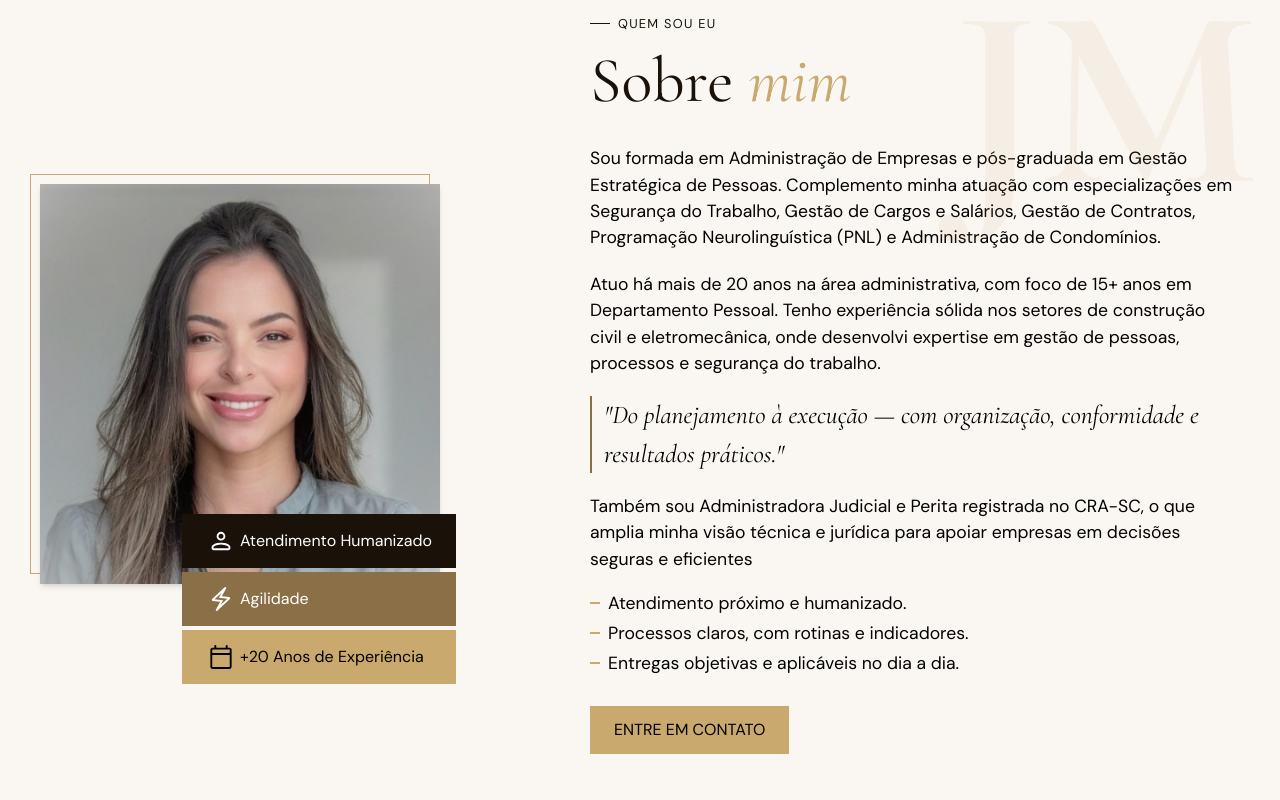
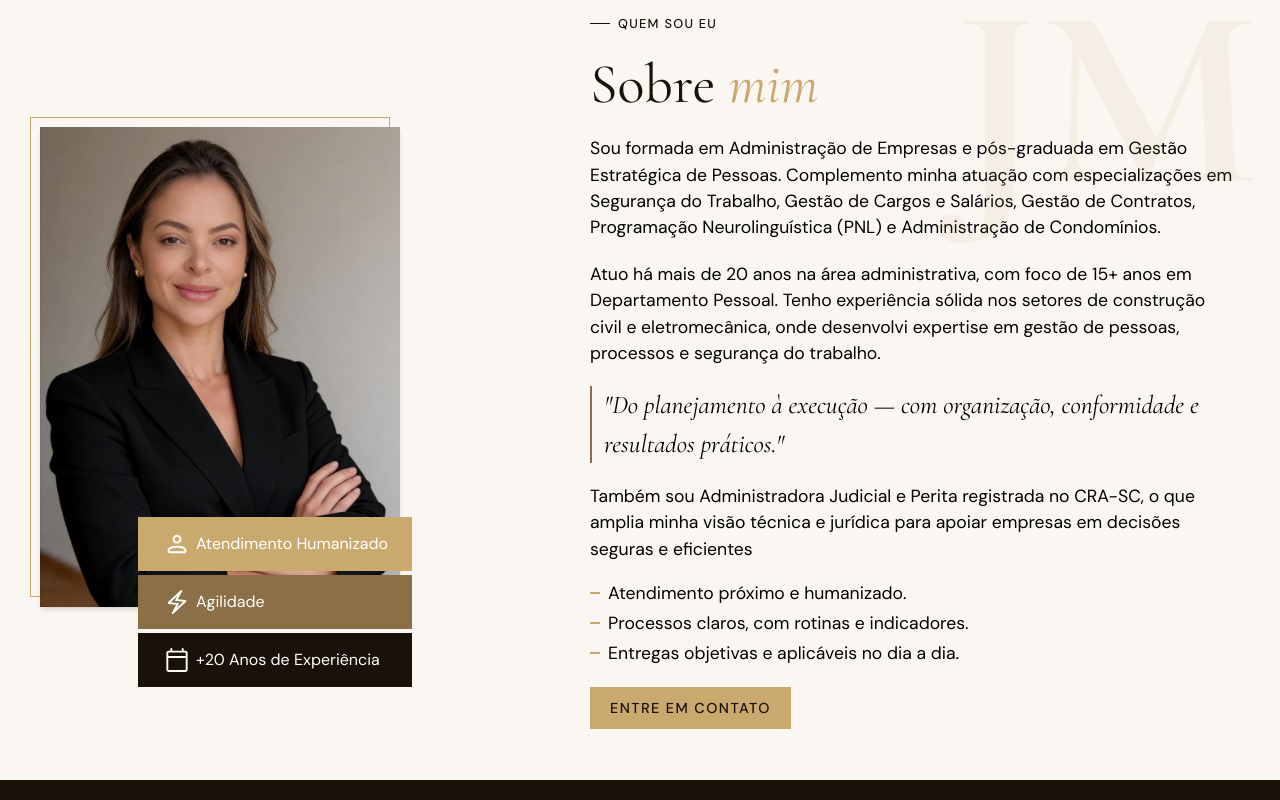
Before and after one commit to guiaap/joelmamatias-web, a React (Vite) app: page / in a window 1280 px wide. Shown: the part 920-1720 px from the top of the page. Built offline with nearby package versions, Linux system fonts and the light colour scheme; the HTML template or start-up script is replaced by a standard one.

Commit message:
refactor: melhora a indentação/organização do código da seção sobre mim

```diff
--- a/src/components/AboutSection.jsx
+++ b/src/components/AboutSection.jsx
@@ -1,7 +1,7 @@
 import SectionTag from "./SectionTag.jsx";
-import { Link } from "react-router-dom";
 import Icon from "./Icon.jsx";
 import SectionTitle from "./SectionTitle.jsx";
+import { HookButton } from "./HeroSection.jsx";
 
 import photo from "../assets/images/joelma.jpeg";
 
@@ -9,22 +9,25 @@ export function Avatar() {
 
     return (
 
-        <figure className="relative max-h-[400px] max-w-[400px] ">
+        <figure className="
+            relative
+            h-100 w-auto
+            lg:h-120 lg:w-90
+            after:content-['']
+            after:w-full after:h-full
+            after:border after:border-(--primary-gold)
+            after:absolute
+            after:-top-2.5 after:-left-2.5
+        ">
 
             <img
                 src={photo}
                 alt="Foto de Joelma Matias"
                 className="
-            relative z-10
+                    relative z-5
                     w-full h-full
                     object-cover
                     shadow-md
-            "/>
-
-            <div className="
-            absolute top-[-10px] left-[-10px]
-            w-full h-full
-            border border-(--primary-gold)
             "/>
 
         </figure>
@@ -39,7 +42,8 @@ export function Diferential({iconName, iconColor, text, textColor, bgColor}) {
         <li className={`
             flex items-center gap-1
             px-6 py-3
-        text-(${textColor}) bg-(--dark-gold) bg-(${bgColor})
+            text-(${textColor}) bg-(${bgColor})
+            bg-(--dark-gold)
         `}>
            <Icon name={iconName} color={iconColor} /> {text}
         </li>
@@ -50,33 +54,32 @@ export function Diferentials() {
 
     return (
 
-        <ul className="absolute -bottom-1/4 -right-1/25 z-20 flex flex-col gap-1">
+        <ul className="absolute -bottom-1/6 -right-1/30 z-20 flex flex-col gap-1">
 
-            <Diferential iconName="person" text="Atendimento Humanizado" textColor="--white" bgColor="--primary-brown" />
-            <Diferential iconName="bolt" text="Agilidade" textColor="--white"  />
-            <Diferential iconName="calendar" iconColor="#FFFFF" text="+20 Anos de Experiência" bgColor="--primary-gold"  />
+            <Diferential
+                iconName="person"
+                text="Atendimento Humanizado"
+                textColor="--white"
+                bgColor="--primary-gold"
+            />
+
+            <Diferential
+                iconName="bolt"
+                text="Agilidade"
+                textColor="--white"
+                bgColor="--dark-gold"
+            />
+
+            <Diferential
+                iconName="calendar"
+                text="+20 Anos de Experiência"
+                textColor="--white"
+                bgColor="--primary-brown"
+             />
 
         </ul>
 
     );
-}
-
-export function ContactButton() {
-
-    return (
-
-        <Link to="/#contact"
-        className="
-        inline-block w-fit
-        px-6 py-3
-        uppercase
-        bg-(--primary-gold)
-        transition-colors duration-300
-        hover:bg-(--secondary-gold)
-        ">
-            Entre em contato
-        </Link>
-    )
 }
 
 export function Initials() {
@@ -98,6 +101,21 @@ export function Initials() {
     )
 }
 
+export function Catchphrase() {
+
+    return (
+
+        <p className="
+            font-cormorant italic
+            text-[clamp(1.4rem,2vw,1.6rem)]
+            pl-3
+            border-l-2 border-(--dark-gold)
+        ">
+            "Do planejamento à execução — com organização, conformidade e resultados práticos."
+        </p>
+    )
+}
+
 export default function AboutSection() {
 
     return (
@@ -105,11 +123,9 @@ export default function AboutSection() {
         <section id="about">
 
             <div className="
-            flex flex-col
-            items-center justify-between gap-10
+                flex flex-col lg:flex-row
+                items-center justify-between gap-8
                 max-w-(--container-large) mx-auto
-
-            lg:flex-row
             ">
 
                 <div className="relative order-2 lg:order-1">
@@ -117,7 +133,7 @@ export default function AboutSection() {
                     <Diferentials />
                 </div>
 
-                <article className="relative justify-center order-1 lg:order-2 max-w-[650px]">
+                <article className="relative justify-center order-1 lg:order-2 max-w-162.5">
 
                     <SectionTag text="Quem sou eu" color="--primary-brown" />
 
@@ -142,12 +158,7 @@ export default function AboutSection() {
                             onde desenvolvi expertise em gestão de pessoas, processos e segurança do trabalho.
                         </p>
 
-                        <p className="
-                        font-cormorant italic text-[clamp(1.4rem,2vw,1.6rem)]
-                        pl-3 border-l-[2px] border-(--dark-gold)
-                        ">
-                            "Do planejamento à execução — com organização, conformidade e resultados práticos."
-                        </p>
+                        <Catchphrase />
 
                         <p>
                             Também sou Administradora Judicial e Perita registrada no CRA-SC,
@@ -157,10 +168,12 @@ export default function AboutSection() {
 
                         <ul className="
                         flex flex-col gap-2 leading-tight
+
                         [&>li]:flex [&>li]:items-center
+
                         [&>li]:before:inline-block
                         [&>li]:before:content-[' ']
-                        [&>li]:before:w-[10px] [&>li]:before:h-[2px]
+                        [&>li]:before:w-2.5 [&>li]:before:h-0.5
                         [&>li]:before:mr-2
                         [&>li]:before:bg-(--primary-gold)
                         ">
@@ -171,7 +184,11 @@ export default function AboutSection() {
                     </div>
 
 
-                    <ContactButton />
+                    <HookButton
+                        to="/#contact"
+                        text="Entre em contato"
+                        ariaLabel="Ir para a seção de Contato"
+                    />
 
                 </article>
 
--- a/src/components/Header.jsx
+++ b/src/components/Header.jsx
@@ -58,7 +58,9 @@ export function MenuItem({text, to, setIsOpen}) {
                     border-b border-b-(--transparent-white-strong)
                     lg:border-none
                     transition-all duration-300
+
                     hover:text-(--primary-gold)
+
                     after:content-[''] after:absolute
                     after:bottom-0 after:left-0
                     after:h-px after:w-0
--- a/src/components/HeroSection.jsx
+++ b/src/components/HeroSection.jsx
@@ -4,6 +4,8 @@ import banner1 from "../assets/images/banner1.jpg";
 import banner2 from "../assets/images/banner2.jpg";
 import banner3 from "../assets/images/banner3.jpg";
 import SectionTag from "./SectionTag.jsx";
+
+const images = [banner1, banner2, banner3];
 
 export function Gradient() {
 
@@ -30,7 +32,7 @@ export function DecorativeLine() {
     );
 }
 
-export function HookButton({to, ariaLabel, text, index = 0}) {
+export function HookButton({to = "/", ariaLabel, text, index = 0}) {
 
     const isEven = index % 2 === 0;
 
@@ -60,7 +62,6 @@ export function HookButton({to, ariaLabel, text, index = 0}) {
 
 export default function HeroSection() {
 
-    const images = [banner1, banner2, banner3];
 
     const [index, setIndex] = useState(0);
 
@@ -137,7 +138,7 @@ export default function HeroSection() {
                         ariaLabel="Ir para a seção de Serviços"
                     />
                     <HookButton
-                        to="/#services"
+                        to="/#about"
                         text="Sobre mim"
                         ariaLabel="Ir para a seção Sobre Mim"
                         index={1}
--- a/src/components/SectionTag.jsx
+++ b/src/components/SectionTag.jsx
@@ -3,18 +3,25 @@
 export default function SectionTag({text, color = "--primary-gold"}) {
 
     return (
-        <div className="flex items-center gap-2">
-            <div className={`h-[1px] w-[20px] bg-(${color})`} />
+
+        <div>
 
             <p className={`
-                font-dm
-                text-(${color}) uppercase
+                flex items-center gap-2
+                font-dm font-medium
                 text-[clamp(0.7rem,1vw,0.8rem)]
-                tracking-widest`
-            }>
+                text-(${color})
+                uppercase
+                tracking-widest
+
+                before:content-['']
+                before:inline-block
+                before:w-5 before:h-px
+                before:bg-(--primary-brown)
+                before:bg-(${color})
+            `}>
                 {text}
             </p>
         </div>
     )
-
 }
--- a/src/components/SectionTitle.jsx
+++ b/src/components/SectionTitle.jsx
@@ -5,9 +5,11 @@ export default function SectionTitle({text1, text2, color1, color2}) {
     return (
 
         <h2 className={`
-        font-cormorant text-[clamp(2.5rem,5vw,4rem)]
-        text-(${color1})
-        mb-4
+            font-cormorant
+            text-[clamp(2.5rem,5vw,3.5rem)]
+            text-(${color1})
+            leading-tight
+            my-4
         `}>
 
             {text1}
```
Also changed, not shown: src/assets/images/joelma.jpeg. Lines whose indentation alone changed are shown as unchanged.
